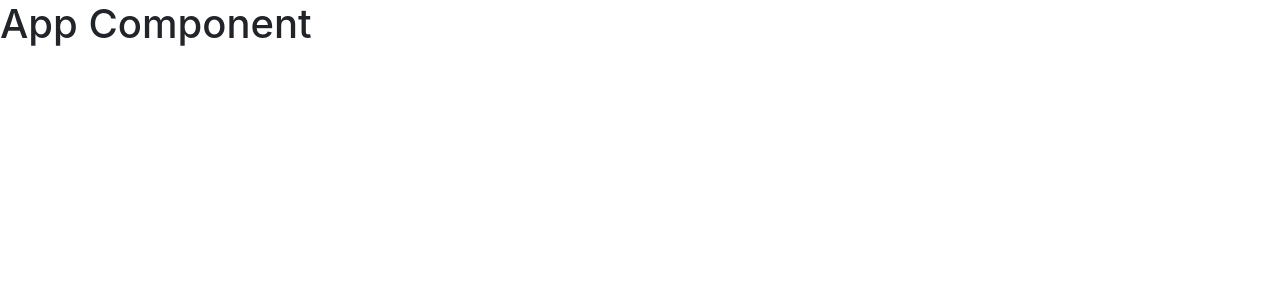
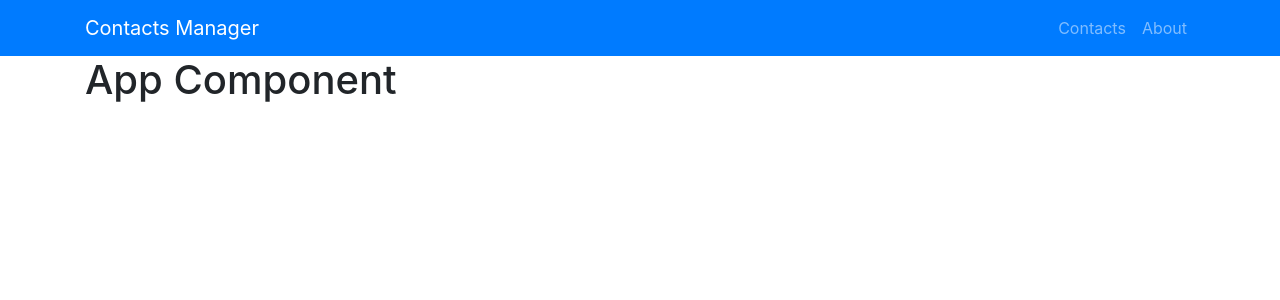
Before and after one commit to talhaimran777/ContactsManagerAngular, an Angular app: page / in a window 1280 px wide. Shown: the top 300 px of the page. Built offline with nearby package versions, Linux system fonts and the light colour scheme.

Commit message:
Created a navbar component with all the bootstrap dependencies

```diff
--- a/angular.json
+++ b/angular.json
@@ -31,7 +31,11 @@
               "node_modules/bootstrap/dist/css/bootstrap.min.css",
               "src/styles.css"
             ],
-            "scripts": []
+            "scripts": [
+              "node_modules/jquery/dist/jquery.min.js",
+              "node_modules/popper.js/dist/umd/popper.min.js",
+              "node_modules/bootstrap/dist/js/bootstrap.min.js"
+            ]
           },
           "configurations": {
             "production": {
--- a/package.json
+++ b/package.json
@@ -22,6 +22,8 @@
     "@angular/router": "~11.0.1",
     "@ng-bootstrap/ng-bootstrap": "^8.0.0",
     "bootstrap": "^4.5.0",
+    "jquery": "^3.5.1",
+    "popper.js": "^1.16.1",
     "rxjs": "~6.6.0",
     "tslib": "^2.0.0",
     "zone.js": "~0.10.2"
--- a/src/app/app.component.html
+++ b/src/app/app.component.html
@@ -1 +1,4 @@
-<h1>App Component</h1>
+<app-navbar></app-navbar>
+<div class="container">
+  <h1>App Component</h1>
+</div>
--- a/src/app/app.module.ts
+++ b/src/app/app.module.ts
@@ -4,10 +4,12 @@ import { NgModule } from '@angular/core';
 import { AppRoutingModule } from './app-routing.module';
 import { AppComponent } from './app.component';
 import { NgbModule } from '@ng-bootstrap/ng-bootstrap';
+import { NavbarComponent } from './components/navbar/navbar.component';
 
 @NgModule({
   declarations: [
-    AppComponent
+    AppComponent,
+    NavbarComponent
   ],
   imports: [
     BrowserModule,
--- /dev/null
+++ b/src/app/components/navbar/navbar.component.html
@@ -0,0 +1,24 @@
+<nav class="navbar navbar-expand-lg navbar-dark bg-primary">
+  <div class="container">
+    <a class="navbar-brand" href="#">Contacts Manager</a>
+    <button
+      class="navbar-toggler"
+      type="button"
+      data-toggle="collapse"
+      data-target="#navbarNavAltMarkup"
+    >
+      <span class="navbar-toggler-icon"></span>
+    </button>
+    <div class="collapse navbar-collapse" id="navbarNavAltMarkup">
+      <ul class="navbar-nav ml-auto">
+        <li class="nav-item">
+          <a href="/contacts" class="nav-link">Contacts</a>
+        </li>
+
+        <li class="nav-item">
+          <a href="/about" class="nav-link">About</a>
+        </li>
+      </ul>
+    </div>
+  </div>
+</nav>
--- /dev/null
+++ b/src/app/components/navbar/navbar.component.ts
@@ -0,0 +1,15 @@
+import { Component, OnInit } from '@angular/core';
+
+@Component({
+  selector: 'app-navbar',
+  templateUrl: './navbar.component.html',
+  styleUrls: ['./navbar.component.css']
+})
+export class NavbarComponent implements OnInit {
+
+  constructor() { }
+
+  ngOnInit(): void {
+  }
+
+}
--- a/src/index.html
+++ b/src/index.html
@@ -1,11 +1,11 @@
-<!doctype html>
+<!DOCTYPE html>
 <html lang="en">
   <head>
-  <meta charset="utf-8">
+    <meta charset="utf-8" />
     <title>ContactsManagerAngular</title>
-  <base href="/">
-  <meta name="viewport" content="width=device-width, initial-scale=1">
-  <link rel="icon" type="image/x-icon" href="favicon.ico">
+    <base href="/" />
+    <meta name="viewport" content="width=device-width, initial-scale=1" />
+    <link rel="icon" type="image/x-icon" href="favicon.ico" />
   </head>
   <body>
     <app-root></app-root>
```
Also changed, not shown: src/app/components/navbar/navbar.component.css (added), 2 other files (tests, documents, lock files or other folders). Lines whose indentation alone changed are shown as unchanged.
